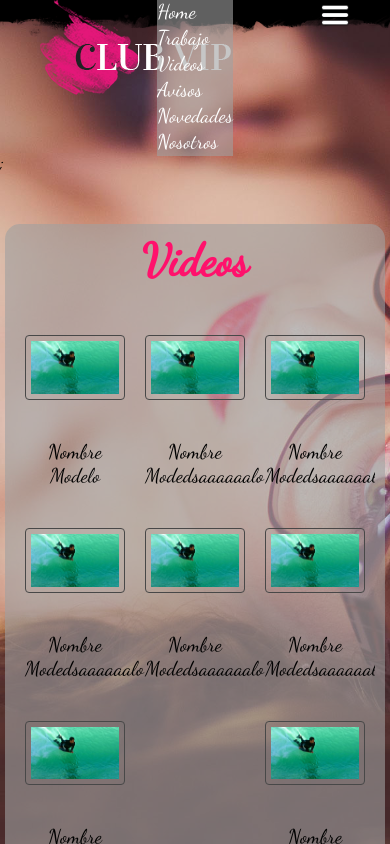
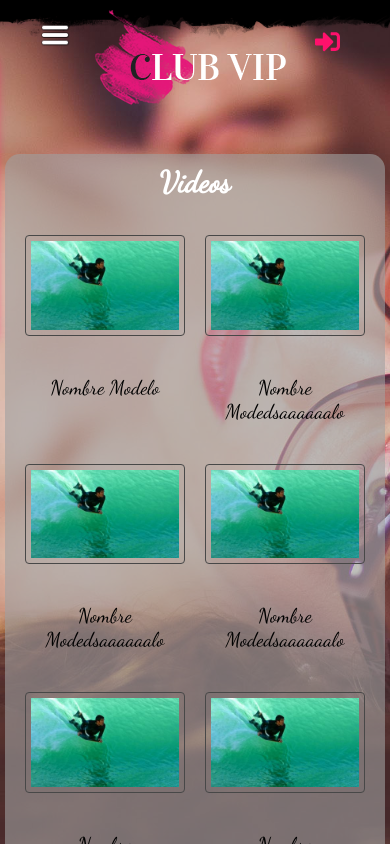
Before and after one commit to OscarJDesign/club, a React (Create React App) app: page / in a window 390 px wide. Shown: the top 844 px of the page. Built offline with nearby package versions, Linux system fonts and the light colour scheme; the HTML template or start-up script is replaced by a standard one.

Commit message:
responsive nav y videos

```diff
--- a/src/components/Navbar.js
+++ b/src/components/Navbar.js
@@ -18,17 +18,19 @@ const Link = styled.a`
 
      :hover, :focus{
         border-bottom: 2px solid rgb(255, 17, 108);
+        border-radius:10px;
+        border-width:2px;
     }
 `;
 const Header= styled.header`
     width: 100%;
-    height:105px;
-    display: inline-flex;
+    height:130px;
     background: url(${headmenu}) no-repeat;
     background-size: contain;
     background-attachment: fixed;
-
+    padding: 10px 0px;
     justify-content: space-around;
+    position: fixed;
     animation-name: tamaño;
     animation-duration: 2.2s;
     animation-iteration-count: initial;
@@ -39,21 +41,45 @@ const Header= styled.header`
     }
     label{
         display:none;
+        width:30px;
+        padding:10px;
     }
-
+    .logo{
+        padding:0px 50px;
+        img{
+            display:block;
+        }
+    }
+    .menu{
+        display:flex;
+        margin-top:0px;
+        justify-content:center;
+        margin-top:-100px;
+    }
     .menu ul{
         list-style:none;
-        margin:0px;
-        padding:0px;
+        display:flex;
+        margin:0px 0px;
+        justify-content:center;
+    }
+    .menu li a{
+            display:block;
+            padding:10px 20px;
 
     }
     .login{
-        margin: 20px 0px;
+        display:flex;
+        justify-content:right;
+        margin-top:-40px;
+        a{
+            display:block;
+            margin: 0px 50px;
             font-size: 25px;
             color: rgb(255, 17, 108);
             transition: .7s;
             :hover{
                 color: #F84AA7;
+            }
         }
     }
 
@@ -63,28 +89,87 @@ const Header= styled.header`
 
     }
 }
-    @media screen and (max-width:800px ){
+    @media screen and (max-width:1010px ){
+        .login{
+            display:flex;
+            margin:-310px 0px;
+            a{
+                justify-content:right;
+                display:block;
+            }
+        }
         label{
-            display:block;
+            display:fixed;
+            justify-content:left;
+            margin:-100px 30px;
             :hover{
                 cursor:pointer;
             }
+            img{
+                display:block;
+            }
+        }
+        .logo{
+            display:flex;
+            justify-content:center;
+
+            img{
+                display:block;
 
             }
-        .login{
-           display:none;
+
         }
         .menu{
-           position:absolute;
-           background:rgba(160, 160, 160, .6);
-           ul{
-               flex-direction:column;
-           }
-        }
+           position:flex;
+           justify-content:left;
+           width:38%;
+           margin-left:-40%;
+           transition:all 0.5s;
 
 
 
 
+           ul{
+            display:flex;
+            border-radius:10px;
+            padding:0px;
+            background:rgba(0, 0, 0, 0.9);
+            flex-direction:column;
+            width:100%;
+            margin-top:90px;
+            box-shadow: 5px 5px 10px rgba(255, 17, 108, .6);
+            }
+
+           li{
+            text-align:center;
+            border-radius:10px;
+            border-style:dashed;
+               border-top: 1px solid rgba(255,255,255,.1);
+               border-width:1px;
+           }
+        }
+        #btn-menu:checked ~ .menu{
+            margin:0;
+        }
+        }
+    }
+    @media screen and (max-width:370px ){
+        .logo img{
+                width:160px;
+        }
+        label{
+            margin:-90px 0px;
+        }
+        .login{
+
+            display:flex;
+            margin:-318px -40px;
+            padding:0px 0px;
+        }
+
+    }
+    .menu{
+        padding:0px 0px;
     }
 `;
 
@@ -112,13 +197,12 @@ const Navbar = () => {
                             <li><Link href="#">Nosotros</Link></li>
                         </ul>
                     </nav>
-                    {/* <a href="#" className="toggle" oneclick="toggle()">
-                        <FontAwesomeIcon icon={faBars} />
-                    </a> */}
-
-                     <a href="#" className="login">
+                    <div className="login">
+                    <a href="#" >
                      <FontAwesomeIcon icon={faSignInAlt} />
                      </a>
+                    </div>
+
             </Header>
         </div>
 
--- a/src/components/Videos.js
+++ b/src/components/Videos.js
@@ -6,7 +6,7 @@ const ContenedorVideos = styled.div`
 
 section{
     background:rgba(160, 160, 160, .6);
-    margin:50px 5px;
+    margin:130px 5px;
     padding: 10px;
     border-radius:15px;
 
@@ -54,13 +54,35 @@ section{
     }
 
 }
+    @media screen and (max-width: 1100px){
+        section .contenedor .efecto-titulo{
+            font-size:35px;
+            color:white;
+        }
+        section .contenedor .contenedor-videos .cajavideos{
+            width:50%;
+        }
 
+    }
+    @media screen and (max-width:500px){
+        section .contenedor .efecto-titulo{
+            font-size:30px;
+            color:white;
+        }
+        section .contenedor .
+    }
+    @media screen and (max-width:370px){
+        section .contenedor .contenedor-videos .cajavideos{
+            width:100%;
+        }
+    }
 `;
+
 
 const Videos = () => {
     return (
         <ContenedorVideos >
-            <p className="vacio" ></p>;
+
             <section className="SeccionVideos">
                 <div className="contenedor">
                     <h2 className="efecto-titulo">Videos</h2>
```
Lines whose indentation alone changed are shown as unchanged.
